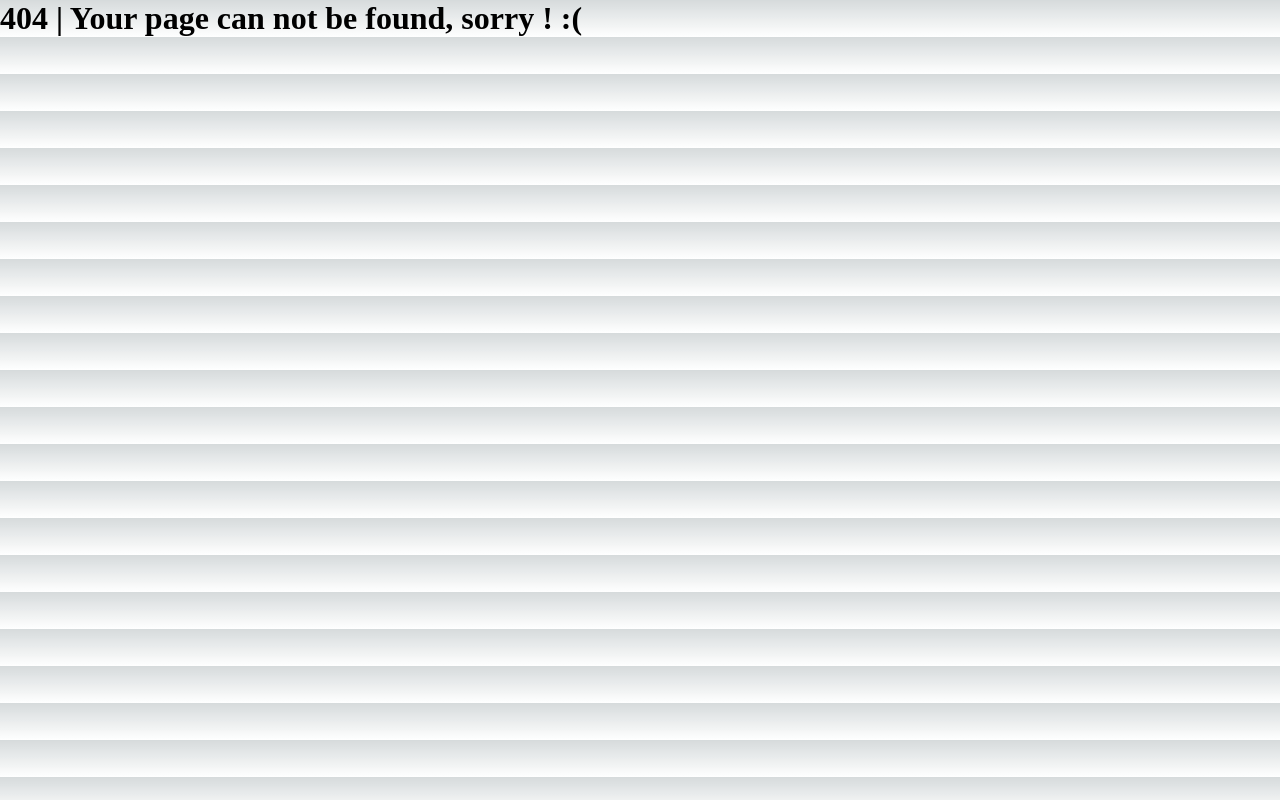
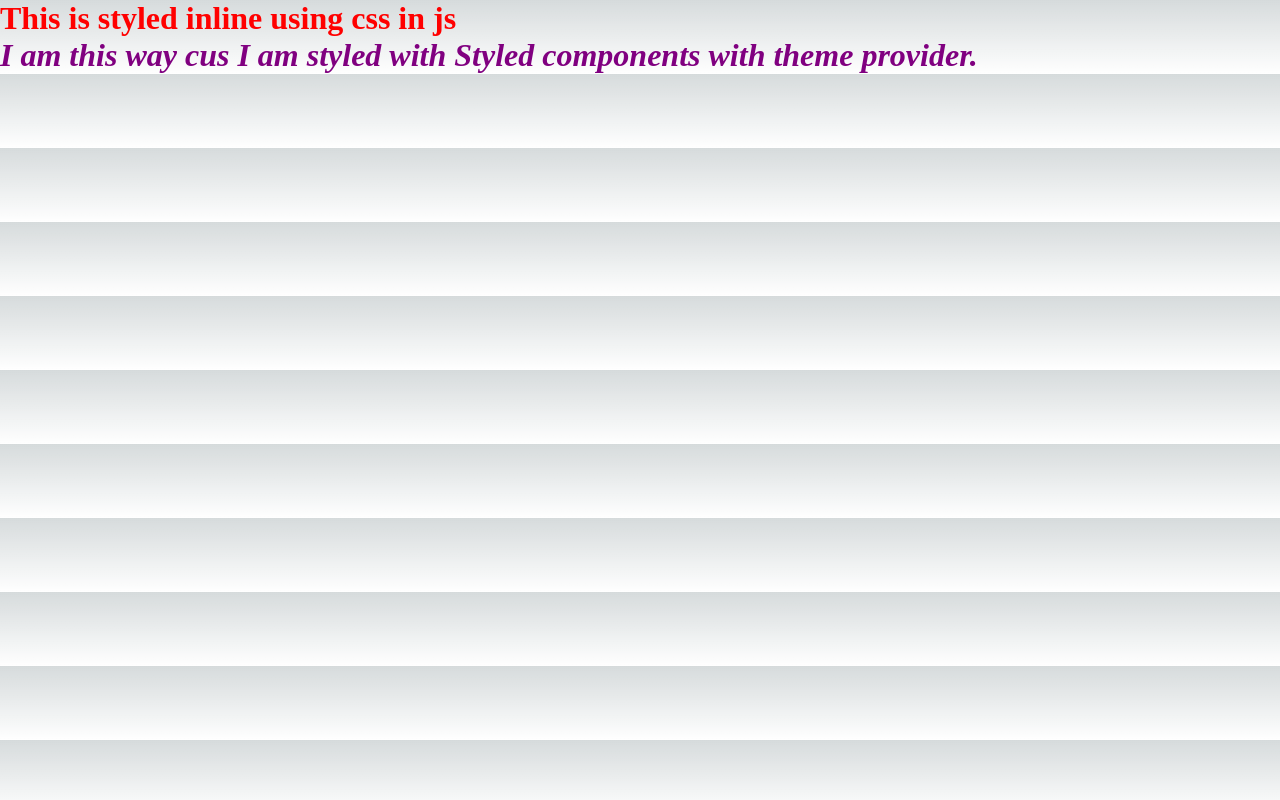
Before and after one commit to azeek21/Next-Notes, a Next.js app: page /css-in-js in a window 1280 px wide. Before the commit this address had no page. Built offline with nearby package versions, Linux system fonts and the light colour scheme.

Commit message:
styling: css in js, inline css, styled-components

```diff
--- a/package.json
+++ b/package.json
@@ -19,7 +19,11 @@
     "react": "18.2.0",
     "react-dom": "18.2.0",
     "sass": "^1.58.3",
+    "styled-components": "^5.3.6",
     "swr": "^2.0.3",
     "typescript": "4.9.5"
+  },
+  "devDependencies": {
+    "@types/styled-components": "^5.1.26"
   }
 }
--- a/src/pages/_app.tsx
+++ b/src/pages/_app.tsx
@@ -1,6 +1,18 @@
 import '@/styles/globals.css'
 import type { AppProps } from 'next/app'
+import {ThemeProvider} from 'styled-components'
+
+const theme = {
+  colors: {
+    primary: "white",
+    secondary: "purple"
+  }
+}
 
 export default function App({ Component, pageProps }: AppProps) {
-  return <Component {...pageProps} />
+  return (
+    <ThemeProvider theme={theme}>
+      <Component {...pageProps} />
+    </ThemeProvider>
+  )
 }
--- /dev/null
+++ b/src/pages/css-in-js.tsx
@@ -0,0 +1,17 @@
+import styled from "styled-components"
+
+export default function CssInJs() {
+
+    return (
+        <>
+            <h1 style={{color: 'red'}} >This is styled inline using css in js</h1>
+            <StyledTitle>I am this way cus I am styled with Styled components with theme provider.</StyledTitle>
+        </>
+    )
+
+}
+
+const StyledTitle = styled.h1`
+    color: ${({theme}) => theme.colors.secondary};
+    font-style: italic;
+`
```
Also changed, not shown: src/pages/README.md, 1 other file (tests, documents, lock files or other folders).
